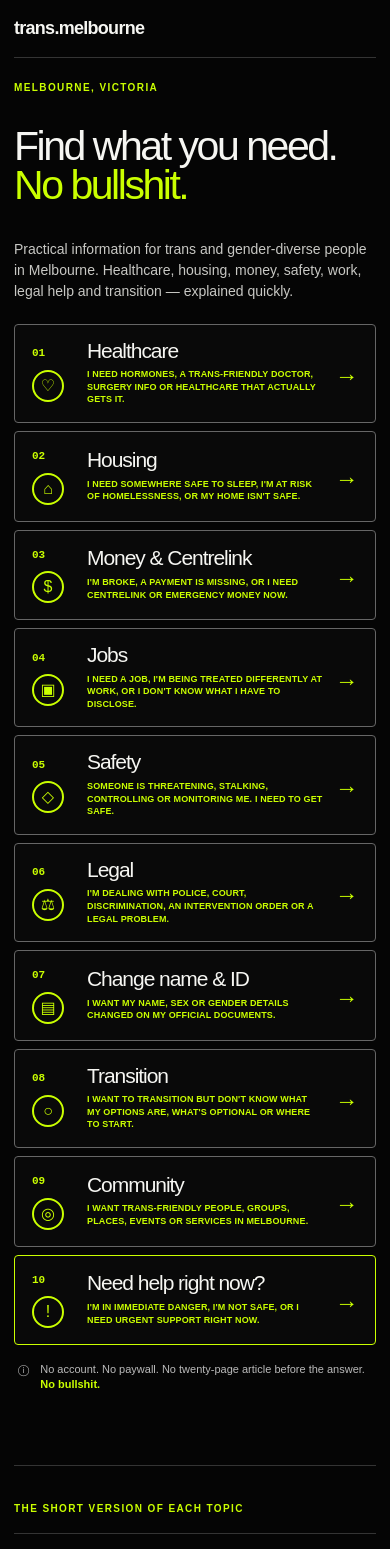
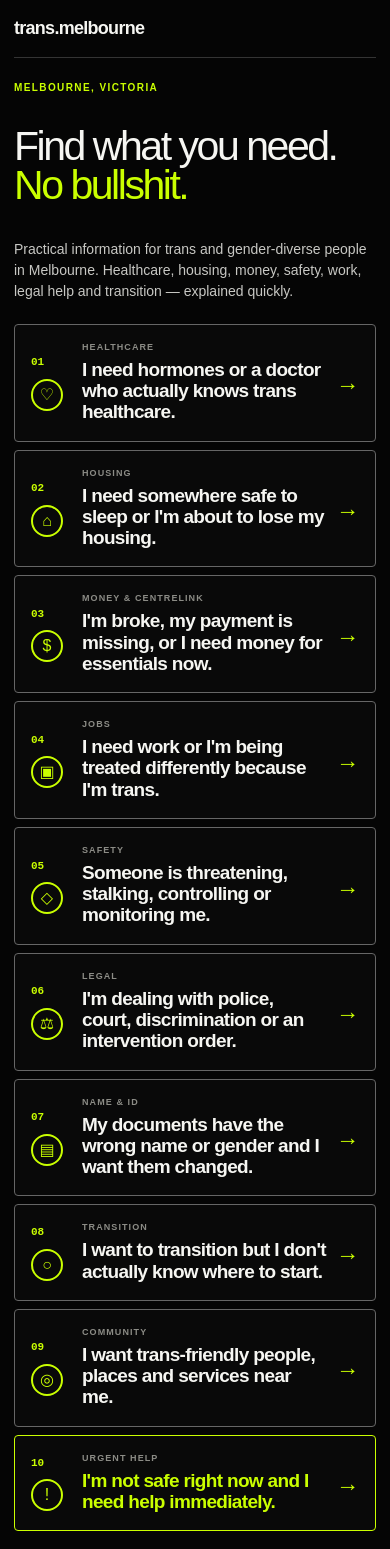
Before and after one commit to abbieymatthews030-star/trans.melbourne, a Next.js app: page / in a window 390 px wide. Shown: the top 1549 px of the page. Built offline with nearby package versions, Linux system fonts and the light colour scheme.

Commit message:
Make situations the primary homepage focus

```diff
--- a/src/app/globals.css
+++ b/src/app/globals.css
@@ -456,3 +456,77 @@ footer strong {
     gap: 8px;
   }
 }
+
+/* Situation-first card hierarchy */
+.topicCard {
+  min-height: 280px;
+}
+
+.cardBody {
+  display: flex;
+  flex-direction: column;
+  margin-top: 34px;
+  padding: 0 0 32px;
+  flex: 1;
+}
+
+.topicCard h2 {
+  order: 1;
+  margin: 0 0 12px;
+  color: #8c8c86;
+  font-size: 11px;
+  line-height: 1;
+  font-weight: 800;
+  letter-spacing: .12em;
+  text-transform: uppercase;
+}
+
+.topicCard p {
+  order: 2;
+  margin: 0;
+  max-width: 95%;
+  color: var(--text);
+  font-size: clamp(20px, 1.65vw, 28px);
+  line-height: 1.08;
+  font-weight: 650;
+  letter-spacing: -.035em;
+  text-transform: none;
+}
+
+.topicCard:hover p {
+  color: var(--accent);
+}
+
+.urgentCard p {
+  color: var(--accent);
+}
+
+@media (max-width: 1150px) {
+  .topicCard p {
+    font-size: 24px;
+  }
+}
+
+@media (max-width: 520px) {
+  .topicCard {
+    min-height: 0;
+    grid-template-columns: 38px 1fr 20px;
+    padding: 18px 16px;
+  }
+
+  .cardBody {
+    margin: 0;
+    padding: 0;
+  }
+
+  .topicCard h2 {
+    margin-bottom: 7px;
+    font-size: 9px;
+  }
+
+  .topicCard p {
+    max-width: none;
+    font-size: 19px;
+    line-height: 1.12;
+  }
+}
--- a/src/app/page.tsx
+++ b/src/app/page.tsx
@@ -2,70 +2,70 @@ const topics = [
   {
     n: "01",
     title: "Healthcare",
-    blunt: "I NEED HORMONES, A TRANS-FRIENDLY DOCTOR, SURGERY INFO OR HEALTHCARE THAT ACTUALLY GETS IT.",
+    blunt: "I need hormones or a doctor who actually knows trans healthcare.",
     href: "#healthcare",
     icon: "♡",
   },
   {
     n: "02",
     title: "Housing",
-    blunt: "I NEED SOMEWHERE SAFE TO SLEEP, I'M AT RISK OF HOMELESSNESS, OR MY HOME ISN'T SAFE.",
+    blunt: "I need somewhere safe to sleep or I'm about to lose my housing.",
     href: "#housing",
     icon: "⌂",
   },
   {
     n: "03",
     title: "Money & Centrelink",
-    blunt: "I'M BROKE, A PAYMENT IS MISSING, OR I NEED CENTRELINK OR EMERGENCY MONEY NOW.",
+    blunt: "I'm broke, my payment is missing, or I need money for essentials now.",
     href: "#money",
     icon: "$",
   },
   {
     n: "04",
     title: "Jobs",
-    blunt: "I NEED A JOB, I'M BEING TREATED DIFFERENTLY AT WORK, OR I DON'T KNOW WHAT I HAVE TO DISCLOSE.",
+    blunt: "I need work or I'm being treated differently because I'm trans.",
     href: "#jobs",
     icon: "▣",
   },
   {
     n: "05",
     title: "Safety",
-    blunt: "SOMEONE IS THREATENING, STALKING, CONTROLLING OR MONITORING ME. I NEED TO GET SAFE.",
+    blunt: "Someone is threatening, stalking, controlling or monitoring me.",
     href: "#safety",
     icon: "◇",
   },
   {
     n: "06",
     title: "Legal",
-    blunt: "I'M DEALING WITH POLICE, COURT, DISCRIMINATION, AN INTERVENTION ORDER OR A LEGAL PROBLEM.",
+    blunt: "I'm dealing with police, court, discrimination or an intervention order.",
     href: "#legal",
     icon: "⚖",
   },
   {
     n: "07",
-    title: "Change name & ID",
-    blunt: "I WANT MY NAME, SEX OR GENDER DETAILS CHANGED ON MY OFFICIAL DOCUMENTS.",
+    title: "Name & ID",
+    blunt: "My documents have the wrong name or gender and I want them changed.",
     href: "#documents",
     icon: "▤",
   },
   {
     n: "08",
     title: "Transition",
-    blunt: "I WANT TO TRANSITION BUT DON'T KNOW WHAT MY OPTIONS ARE, WHAT'S OPTIONAL OR WHERE TO START.",
+    blunt: "I want to transition but I don't actually know where to start.",
     href: "#transition",
     icon: "○",
   },
   {
     n: "09",
     title: "Community",
-    blunt: "I WANT TRANS-FRIENDLY PEOPLE, GROUPS, PLACES, EVENTS OR SERVICES IN MELBOURNE.",
+    blunt: "I want trans-friendly people, places and services near me.",
     href: "#community",
     icon: "◎",
   },
   {
     n: "10",
-    title: "Need help right now?",
-    blunt: "I'M IN IMMEDIATE DANGER, I'M NOT SAFE, OR I NEED URGENT SUPPORT RIGHT NOW.",
+    title: "Urgent help",
+    blunt: "I'm not safe right now and I need help immediately.",
     href: "#urgent",
     icon: "!",
     urgent: true,
```
